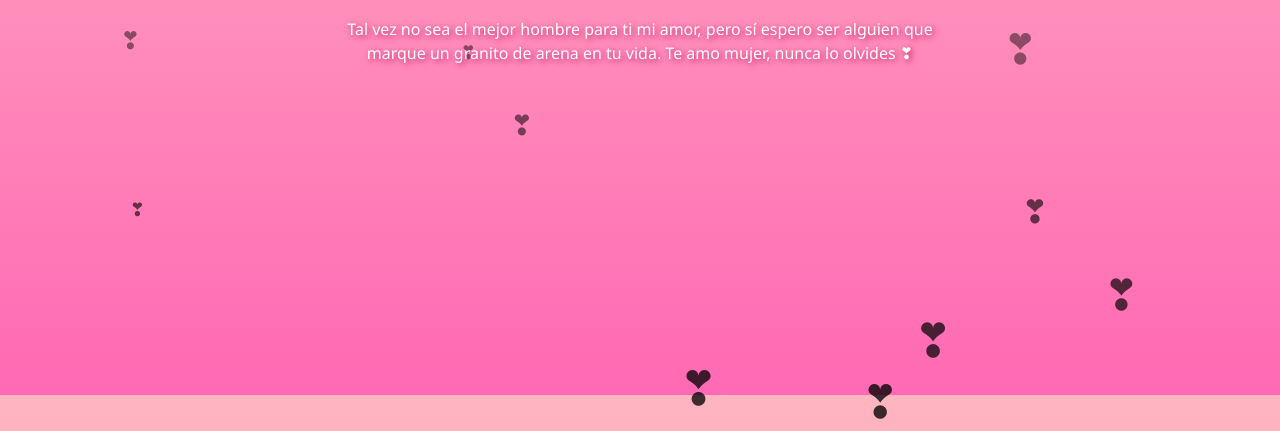
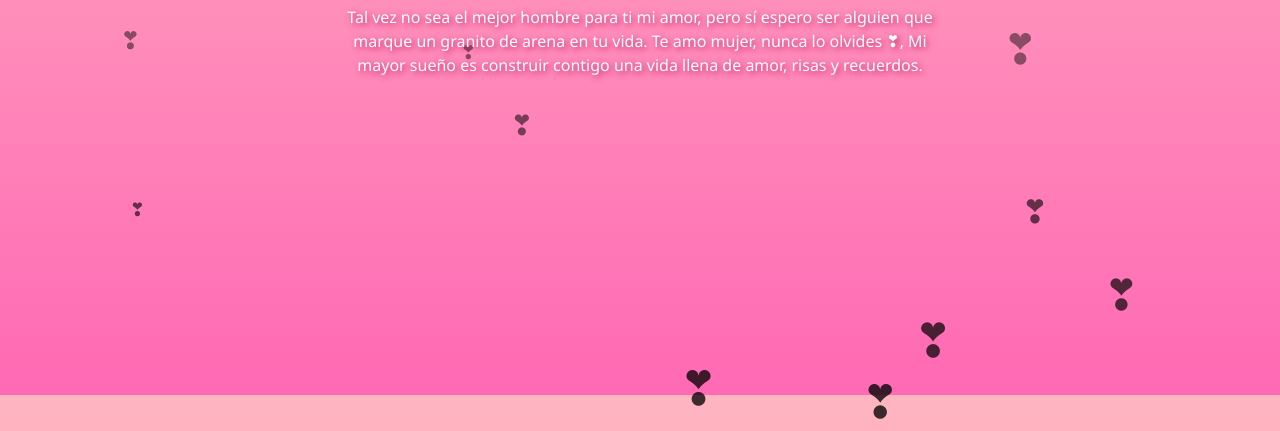
Before and after one commit to Fr0stCh34t/Fr0stCh34t.github.io, a plain HTML site: page mi-mujer/index.html in a window 1280 px wide. Shown: the part 405-836 px from the top of the page. Drawn offline with Linux system fonts and the light colour scheme.

Commit message:
Update index.html

```diff
--- a/mi-mujer/index.html
+++ b/mi-mujer/index.html
@@ -120,7 +120,7 @@
     <div class="name">Sharon Nicol ❣</div>
     <div class="alias">Alias el amor de mi vida</div>
     <div class="message">
-      Tal vez no sea el mejor hombre para ti mi amor, pero sí espero ser alguien que marque un granito de arena en tu vida. Te amo mujer, nunca lo olvides ❣
+      Tal vez no sea el mejor hombre para ti mi amor, pero sí espero ser alguien que marque un granito de arena en tu vida. Te amo mujer, nunca lo olvides ❣, Mi mayor sueño es construir contigo una vida llena de amor, risas y recuerdos.
     </div>
   </div>
 
```
